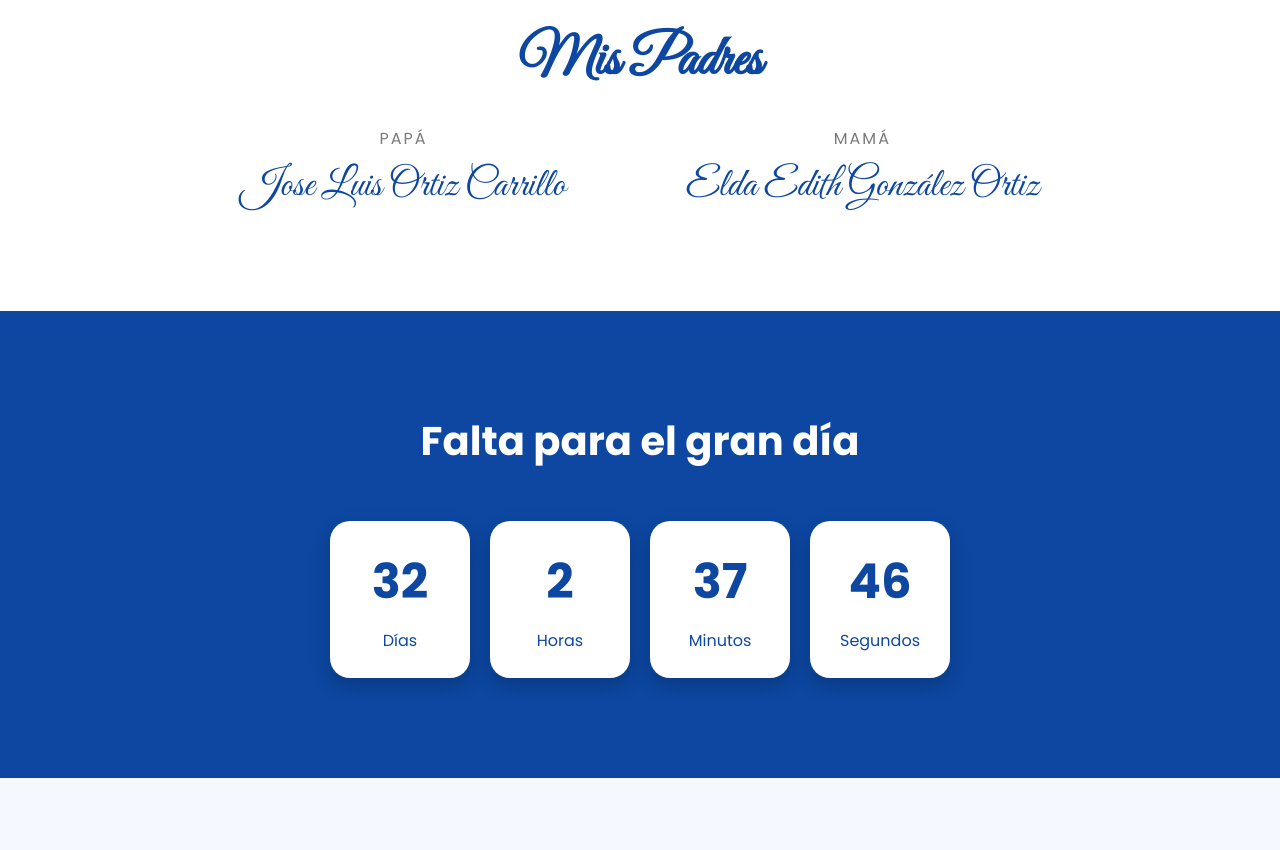
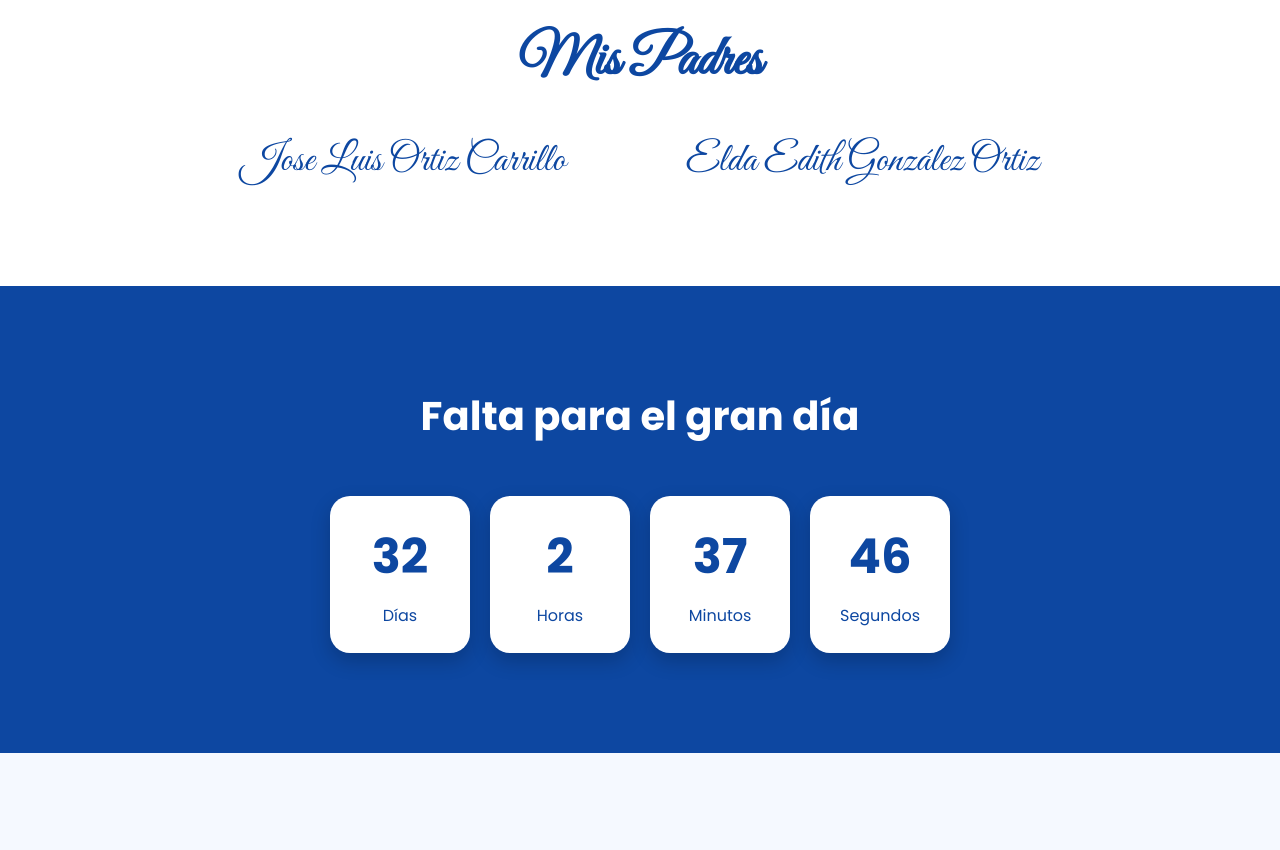
Before and after one commit to Alan171008/invitacionXVAbigail, a plain HTML site: page index.html in a window 1280 px wide. Shown: the part 1020-1870 px from the top of the page. Drawn offline with Linux system fonts and the light colour scheme.

Commit message:
Update index.html

```diff
--- a/index.html
+++ b/index.html
@@ -96,12 +96,12 @@
             <div class="padres-container">
 
                 <div class="padre">
-                    <span>Papá</span>
+                    <span></span>
                     <h4>Jose Luis Ortiz Carrillo</h4>
                 </div>
 
                 <div class="padre">
-                    <span>Mamá</span>
+                    <span></span>
                     <h4>Elda Edith González Ortiz</h4>
                 </div>
 
```
